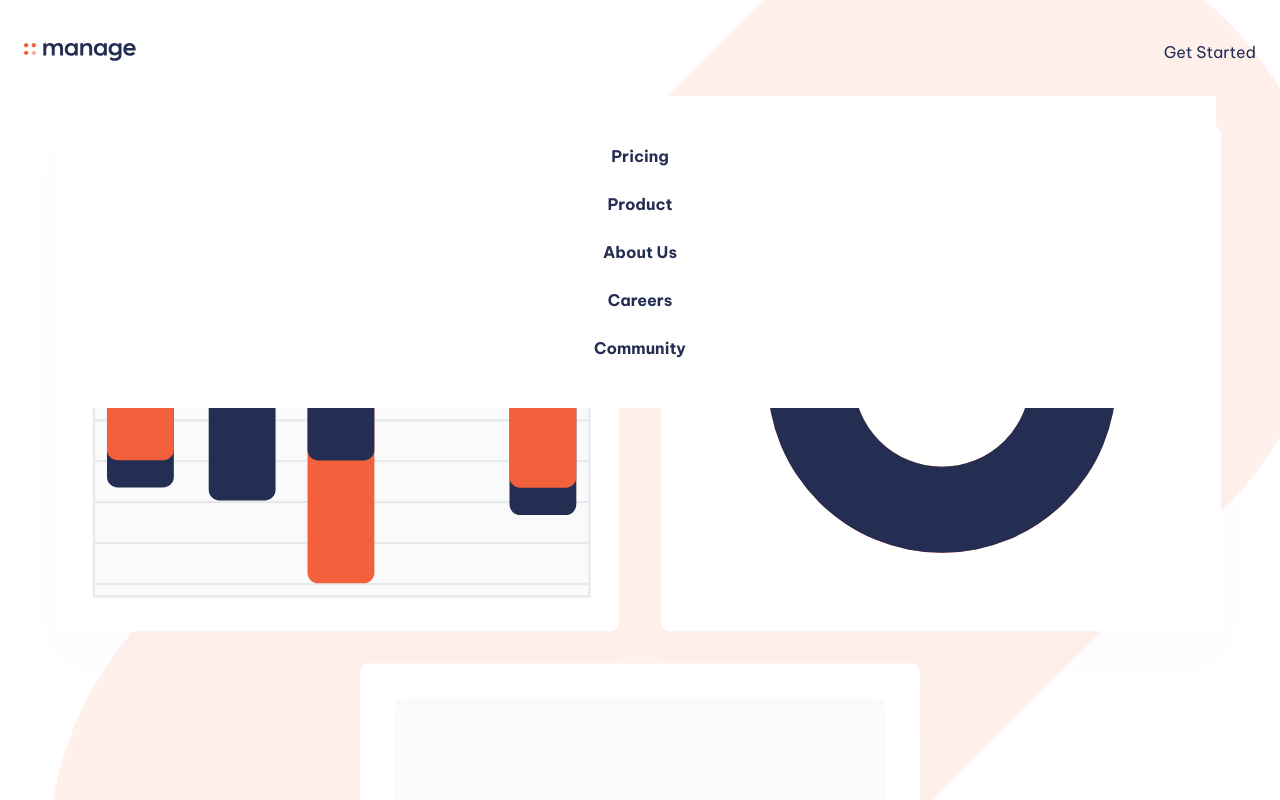
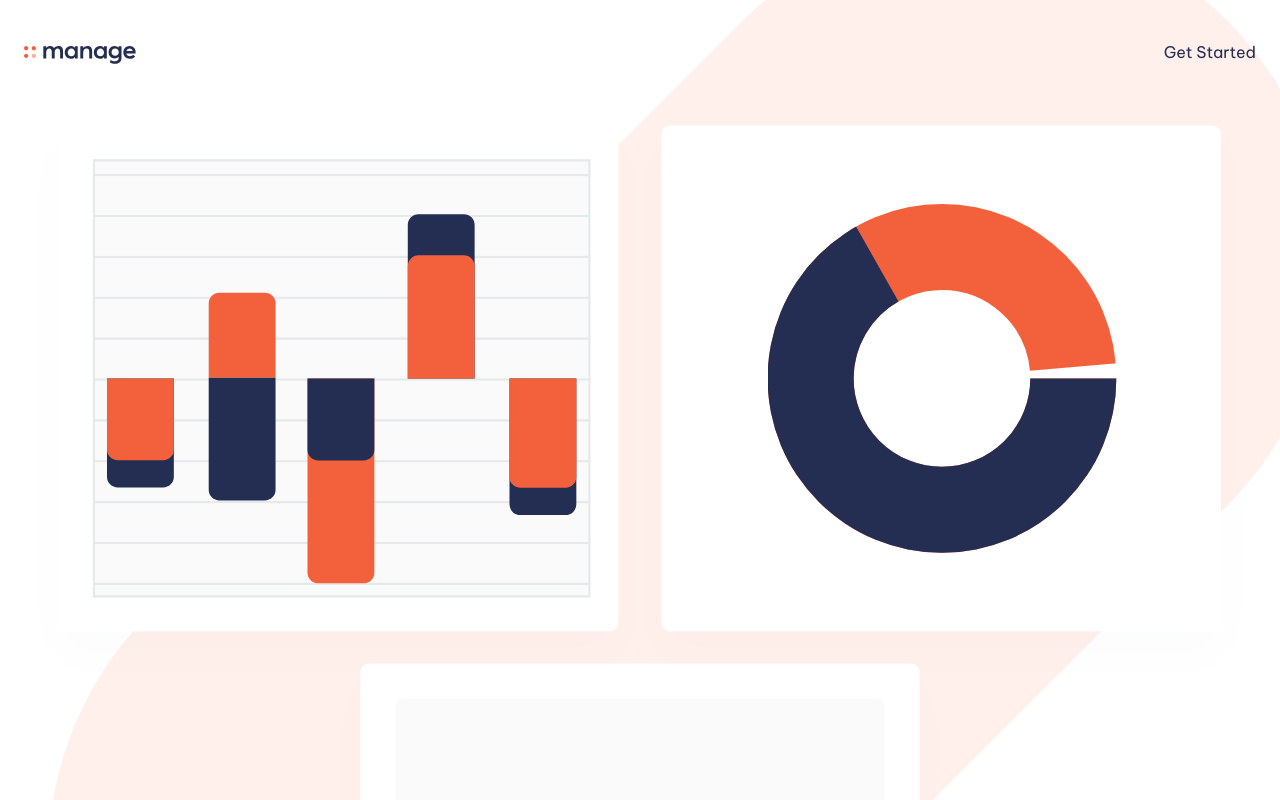
Before and after one commit to Saga-sanga/Manage-landing-page, a React (Vite) app: page / in a window 1280 px wide. Shown: the top 800 px of the page. Built offline with nearby package versions, Linux system fonts and the light colour scheme.

Commit message:
feat: Add open close function to navigation

```diff
--- a/src/components/HeaderNav.tsx
+++ b/src/components/HeaderNav.tsx
@@ -1,13 +1,23 @@
 import logo from '../assets/logo.svg';
 import hamburger from '../assets/icon-hamburger.svg';
+import close from '../assets/icon-close.svg';
 import illustrationIntro from '../assets/illustration-intro.svg';
+import { useState } from 'react';
 
 export default function HeaderNav() {
+  const [imgSrc, setImgSrc] = useState(hamburger);
+  const [divPos, setDivPos] = useState("translate-y-[-50%]");
+
+  function handleClick() {
+    imgSrc === hamburger ? setImgSrc(close) : setImgSrc(hamburger);
+    divPos === "translate-y-[-50%]" ? setDivPos("translate-y-[110%]") : setDivPos("translate-y-[-50%]");
+  }
+
   return (
     <div className='bg-[url(./assets/bg-tablet-pattern.svg)] bg-no-repeat bg-cover bg-[3rem_-5rem] px-4 pb-4'>
-        <nav className='flex relative justify-between items-center px-2 py-10'>
+        <nav className='flex relative justify-between items-end px-2 py-10'>
           <img className='w-28' src={logo} alt="Manage Logo" />
-          <div className='absolute left-2/4 top-24 ml-[-45vw] md:flex'>
+          <div id='mobile-nav' className={`absolute left-2/4 ${divPos} ml-[-45vw] md:flex transition-transform duration-300`}>
             <ul className='flex flex-col items-center gap-6 w-[90vw] bg-white rounded p-12 font-bold'>
               <li>Pricing</li>
               <li>Product</li>
@@ -18,7 +28,7 @@ export default function HeaderNav() {
           </div>
 
           <a className='hidden md:block' href="">Get Started</a>
-          <div className='md:hidden'><a href=""><img src={hamburger} alt="menu icon" /></a></div>
+          <div className='md:hidden'><img src={imgSrc} alt="menu icon" height={21} onClick={handleClick} /></div>
         </nav>
         <img className='w-full' src={illustrationIntro} alt="charts and percentages image" />
       </div>
```
